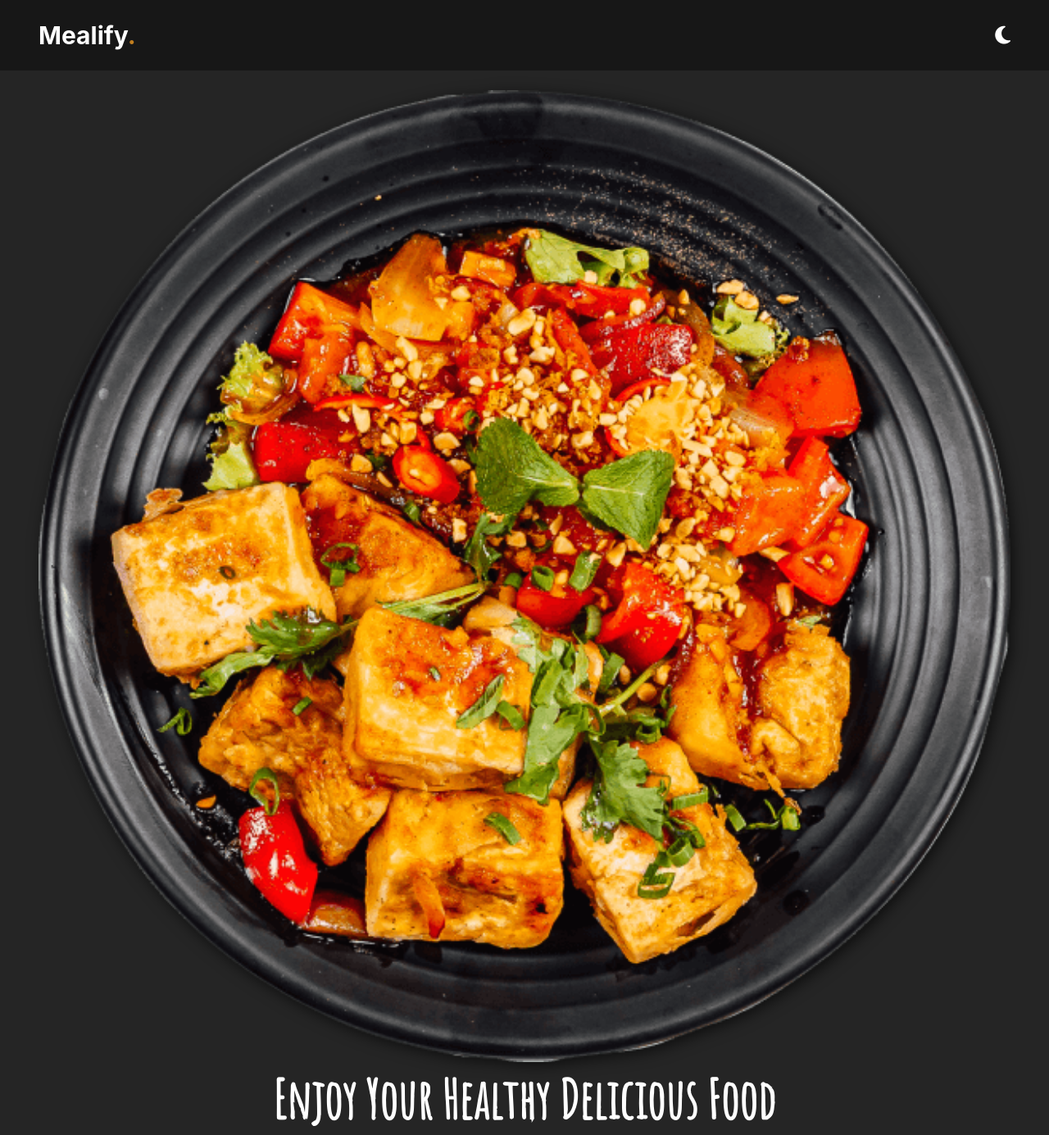
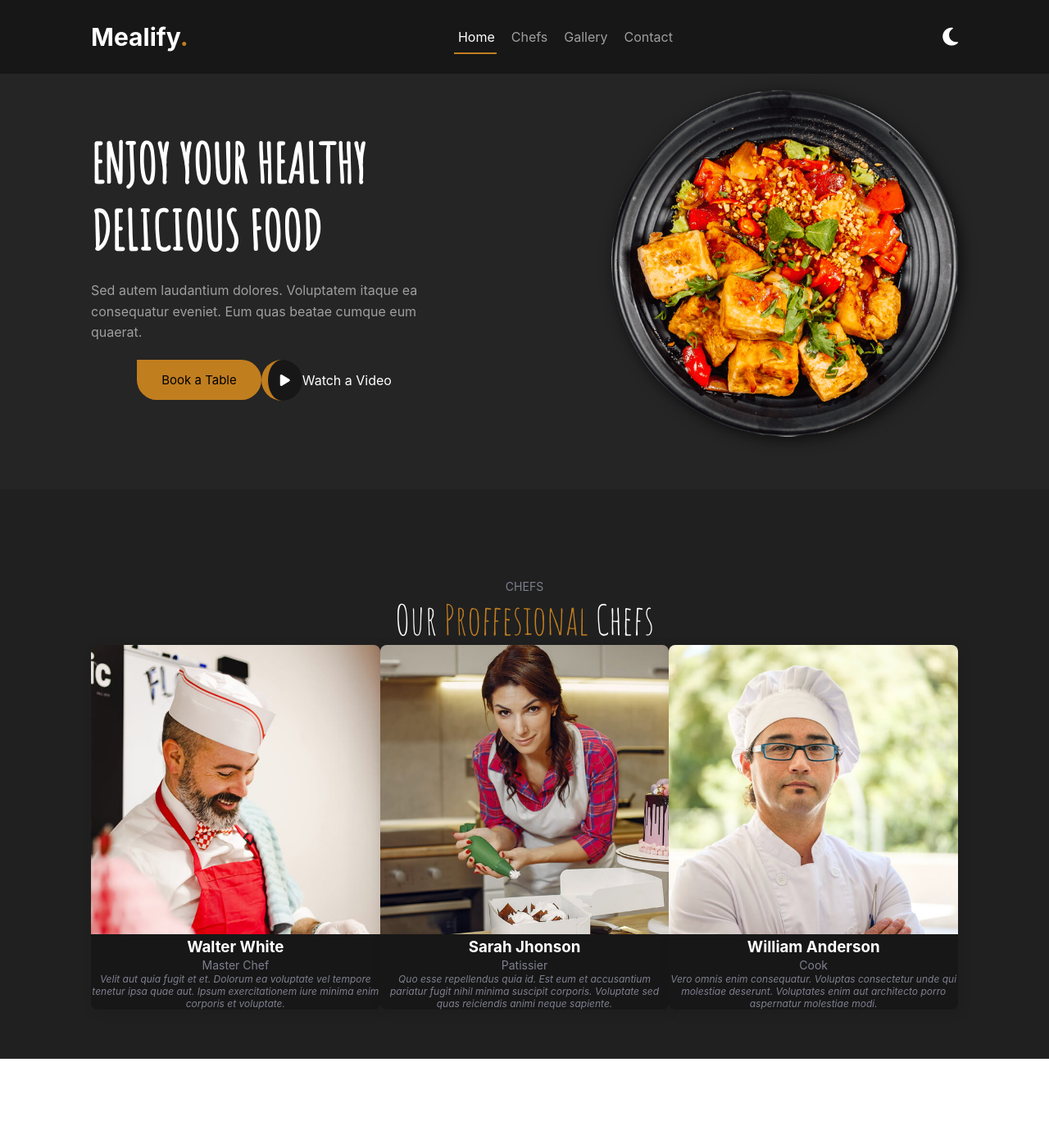
Before and after one commit to Sarah-Elhefnawy/Assignment5-Mealify, a plain HTML site: page index.html in a window 1280 px wide. Shown: the top 1385 px of the page at 82% size. After the commit the page ends 1292 px from the top, so only its background shows below. Drawn offline with Linux system fonts and the light colour scheme.

Commit message:
Navbar, Home, Chefs sections

```diff
--- a/css/media.css
+++ b/css/media.css
@@ -129,24 +129,38 @@
     .lg-10 {
         width: 10%;
     }
+
     nav .fa-bars {
         display: none;
     }
 
-    /* nav .nav-links {
-        background-color: #fff;
-        border-left: 2px solid #f1f1f1;
-        width: 350px;
-        height: 100%;
-        display: flex;
-        flex-direction: column;
-        position: absolute;
-        right: 0;
-        top: 0;
-        z-index: 999;
-        transform: translateX(100%);
-        transition: transform 400ms;
-    } */
+    nav .nav-links {
+        background-color: transparent;
+        width: fit-content;
+        height: auto;
+        position: static;
+        transform: translateX(0);
+    }
+
+    .nav-links ul {
+        flex-flow: row wrap;
+    }
+
+    .nav-links li a.active{
+        color: #fff;
+    }
+
+    .close-nav {
+        display: none;
+    }
+
+    .header-inner {
+        text-align: start;
+    }
+
+    a.header-button {
+        border-top-left-radius: 0px;
+    }
 
     .chef {
         flex: 1 0 33.333%;
--- a/css/style.css
+++ b/css/style.css
@@ -4,18 +4,27 @@
     padding: 0;
     text-decoration: none;
     list-style: none;
-    font-family: "Inter", sans-serif
+    font-family: "Inter", sans-serif;
+}
+
+body::selection {
+    background-color: #C17E1F;
+    color: #000;
 }
 
 .container {
     padding: 40px 15px;
-    width: 95%;
+    width: 85%;
     margin: auto;
 }
 
 section {
     padding: 70px 0 20px;
 
+}
+
+.text-upper {
+    text-transform: uppercase;
 }
 
 /* Start of Navbar */
@@ -28,7 +37,6 @@ nav {
     /* box-shadow: 0px 0px 14px 0px #0000001b; */
     font-size: 16px;
     font-weight: 400;
-    cursor: pointer;
 }
 
 nav .container {
@@ -60,22 +68,27 @@ nav .fa-solid {
     font-size: 25px;
     line-height: 25px;
     font-weight: 900;
+    cursor: pointer;
 }
-
-nav .fa-moon {}
 
 .nav-links {
     background-color: #fff;
-    border-left: 2px solid #f1f1f1;
-    width: 350px;
+    width: 280px;
     height: 100vh;
-    display: flex;
-    flex-direction: column;
     position: absolute;
     right: 0;
     top: 0;
-    z-index: 999;
-    transform: translateX(100%);
+    z-index: 9;
+    transform: translateX(0);
+    transition: all 1s;
+}
+
+.nav-links ul {
+    display: flex;
+    flex-direction: column;
+}
+
+.nav-links ul li a {
     transition: all 1s;
 }
 
@@ -94,8 +107,31 @@ i.fa-bars:hover .nav-links {
     transform: translateX(0);
 }
 
+.nav-links li {
+    padding: 10px;
+}
+
 .nav-links a {
-    color: #7F7F90;
+    color: #9f9f9f;
+}
+
+nav .nav-links ul li {
+    position: relative;
+}
+
+nav .nav-links ul li a::before {
+    content: "";
+    background-color: #C17E1F;
+    height: 2px;
+    width: 0;
+    position: absolute;
+    bottom: -1px;
+    left: 5px;
+    transition: all 0.5s;
+}
+nav .nav-links ul li a:hover::before,
+nav .nav-links ul li a.active::before{
+    width: 52px;
 }
 
 /* End of Navbar */
@@ -104,6 +140,17 @@ i.fa-bars:hover .nav-links {
 .header {
     /* background-color: #EEEEEE; */
     background-color: #252525;
+    display: flex;
+    align-items: center;
+    /* height: 160vh; */
+}
+
+.header-inner {
+    display: flex;
+    flex-flow: row-reverse wrap;
+    justify-content: space-between;
+    align-items: center;
+    text-align: center;
 }
 
 .header-image {
@@ -120,7 +167,6 @@ i.fa-bars:hover .nav-links {
     color: #FFF;
     font-size: 65px;
     font-weight: 700;
-    text-align: center;
     font-family: "Amatic SC", sans-serif;
 }
 
@@ -130,7 +176,6 @@ i.fa-bars:hover .nav-links {
     font-size: 16px;
     line-height: 25.6px;
     font-weight: 400;
-    text-align: center;
     margin: 20px 0;
 }
 
@@ -193,7 +238,6 @@ a.header-play-button:hover {
     color: #7F7F90;
     font-size: 14px;
     font-weight: 400;
-    text-transform: uppercase;
 }
 
 .chefs-p {
@@ -216,10 +260,11 @@ p span {
     border-radius: 8px;
 }
 
-.inner-chefs img {
+.chef img {
     width: 100%;
     border-top-right-radius: 8px;
     border-top-left-radius: 8px;
+    position: relative;
 }
 
 .inner-chefs h3 {
@@ -238,7 +283,7 @@ p span {
 
 .inner-chefs p {
     color: #7F7F90;
-    font-size: 15px;
+    font-size: 12px;
     font-weight: 400;
     font-style: italic;
 }
@@ -254,6 +299,41 @@ p span {
     border-radius: 8px;
     box-shadow: rgba(0, 0, 0, 0.1) 3px 3px 15px 0px;
     flex: 1 0 25%;
+    position: relative;
+    transition: transform 1s;
+    /* margin: 30px; */
+}
+
+.chef-social {
+    background-color: #c7c1bc;
+    color: #7F7F90;
+    width: fit-content;
+    position: absolute;
+    top: 40px;
+    right: -50px;
+    border-radius: 5px;
+    padding: 20px;
+    transition: all 1s ease-in-out;
+    opacity: 0;
+    overflow-x: hidden !important;
+}
+
+.chef-social i {
+    cursor: pointer;
+    transition: color 1s;
+}
+
+.chef:hover .chef-social {
+    opacity: 1;
+    right: 20px;
+}
+
+.chef:hover {
+    transform: scale(1.1);
+}
+
+.chef-social i:hover {
+    color: black;
 }
 
 /* End of Chefs */
--- a/index.html
+++ b/index.html
@@ -23,22 +23,20 @@
                         <a href="#">Mealify</a>
                     </h1>
                 </div>
-                <div class="nav-theme">
-                    <i class="fa-solid fa-moon"></i>
-                    <i class="fa-solid fa-bars">
                 <div class="nav-links">
                     <ul>
                         <div class="close-nav">
                             <i class="fa-solid fa-xmark"></i>
                         </div>
-                                <li><a href="#">Home</a></li>
+                        <li><a href="#" class="active">Home</a></li>
                         <li><a href="#Chefs">Chefs</a></li>
-                                <li><a href="#">home</a></li>
-                                <li><a href="#">home</a></li>
+                        <li><a href="#Gallery">Gallery</a></li>
+                        <li><a href="#">Contact</a></li>
                     </ul>
                 </div>
-
-                    </i>
+                <div class="nav-theme">
+                    <i class="fa-solid fa-moon"></i>
+                    <i class="fa-solid fa-bars"></i>
                 </div>
             </div>
         </div>
@@ -49,12 +47,14 @@
     <section class="header">
         <div class="container">
             <div class="header-inner">
-                <div class="header-image">
+                <div class="header-image md-40">
                     <img src="./images/hero-img.png" alt="plate filled with food">
                 </div>
-                <h2>Enjoy Your Healthy
+                <div class="header-content md-40">
+                    <h2 class="text-upper">Enjoy Your Healthy
                         Delicious Food</h2>
-                <p>Sed autem laudantium dolores. Voluptatem itaque ea consequatur eveniet. Eum quas beatae cumque eum
+                    <p>Sed autem laudantium dolores. Voluptatem itaque ea consequatur eveniet. Eum quas beatae cumque
+                        eum
                         quaerat.</p>
                     <div class="header-buttons">
                         <a class="header-button" href="https://youtube.com">Book a Table</a>
@@ -64,6 +64,7 @@
                             </div>
                             Watch a Video
                         </a>
+                    </div>
                 </div>
             </div>
         </div>
@@ -78,25 +79,43 @@
             <div class="inner-chefs">
                 <div class="chefs">
                     <div class="chef">
-                        <img src="./images/chefs-1.jpg" alt="">
+                        <img src="./images/chefs-1.jpg" alt="Walter White's photo">
                         <h3>Walter White</h3>
                         <span>Master Chef</span>
                         <p>Velit aut quia fugit et et. Dolorum ea voluptate vel tempore tenetur ipsa quae aut. Ipsum
                             exercitationem iure minima enim corporis et voluptate.</p>
+                        <ul class="chef-social">
+                            <li><i class="fa-brands fa-facebook-f"></i></li>
+                            <li><i class="fa-brands fa-facebook-f"></i></li>
+                            <li><i class="fa-brands fa-facebook-f"></i></li>
+                            <li><i class="fa-brands fa-facebook-f"></i></li>
+                        </ul>
                     </div>
                     <div class="chef">
-                        <img src="./images/chefs-2.jpg" alt="">
+                        <img src="./images/chefs-2.jpg" alt="Sarah Jhonson's photo">
                         <h3>Sarah Jhonson</h3>
                         <span>Patissier</span>
                         <p>Quo esse repellendus quia id. Est eum et accusantium pariatur fugit nihil minima suscipit
                             corporis. Voluptate sed quas reiciendis animi neque sapiente.</p>
+                        <ul class="chef-social">
+                            <li><i class="fa-brands fa-facebook-f"></i></li>
+                            <li><i class="fa-brands fa-facebook-f"></i></li>
+                            <li><i class="fa-brands fa-facebook-f"></i></li>
+                            <li><i class="fa-brands fa-facebook-f"></i></li>
+                        </ul>
                     </div>
                     <div class="chef">
-                        <img src="./images/chefs-3.jpg" alt="">
+                        <img src="./images/chefs-3.jpg" alt="William Anderson's photo">
                         <h3>William Anderson</h3>
                         <span>Cook</span>
                         <p>Vero omnis enim consequatur. Voluptas consectetur unde qui molestiae deserunt. Voluptates
                             enim aut architecto porro aspernatur molestiae modi.</p>
+                        <ul class="chef-social">
+                            <li><i class="fa-brands fa-facebook-f"></i></li>
+                            <li><i class="fa-brands fa-facebook-f"></i></li>
+                            <li><i class="fa-brands fa-facebook-f"></i></li>
+                            <li><i class="fa-brands fa-facebook-f"></i></li>
+                        </ul>
                     </div>
                 </div>
             </div>
```
Lines whose indentation alone changed are shown as unchanged.
